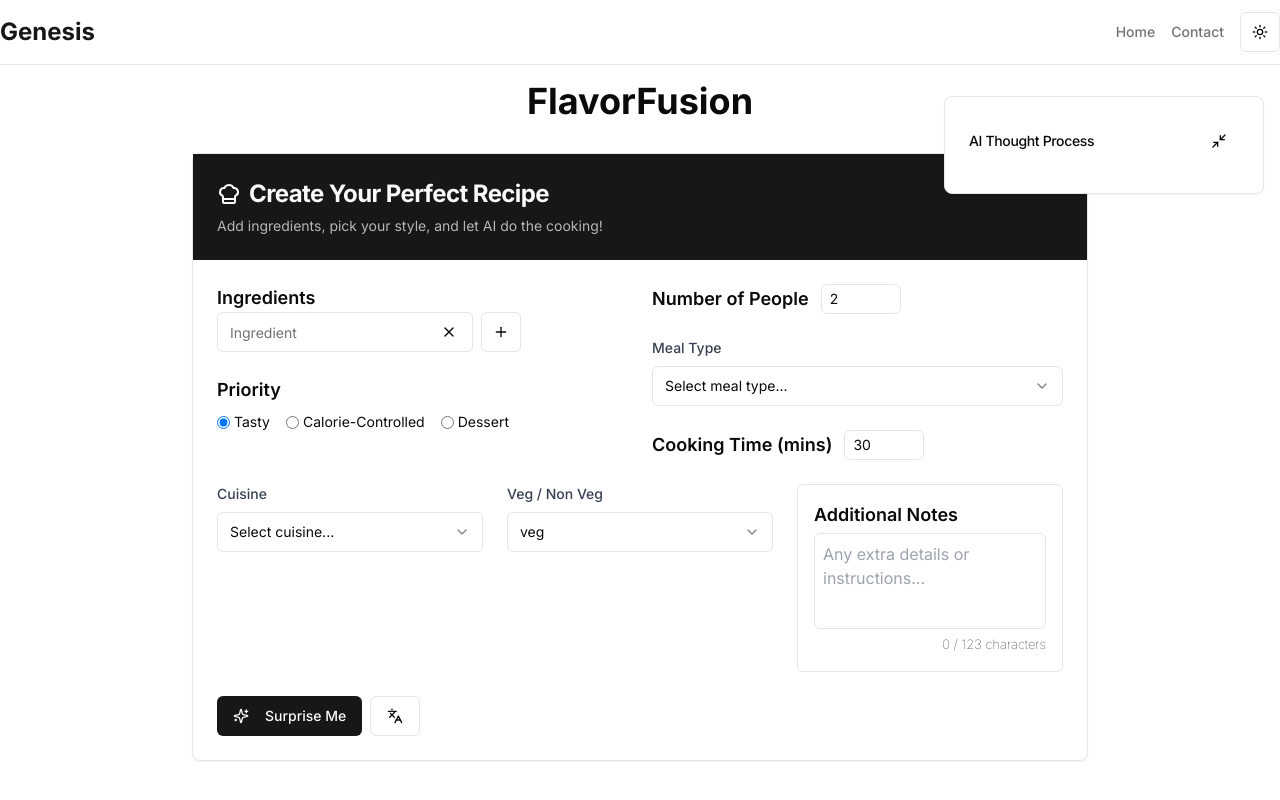
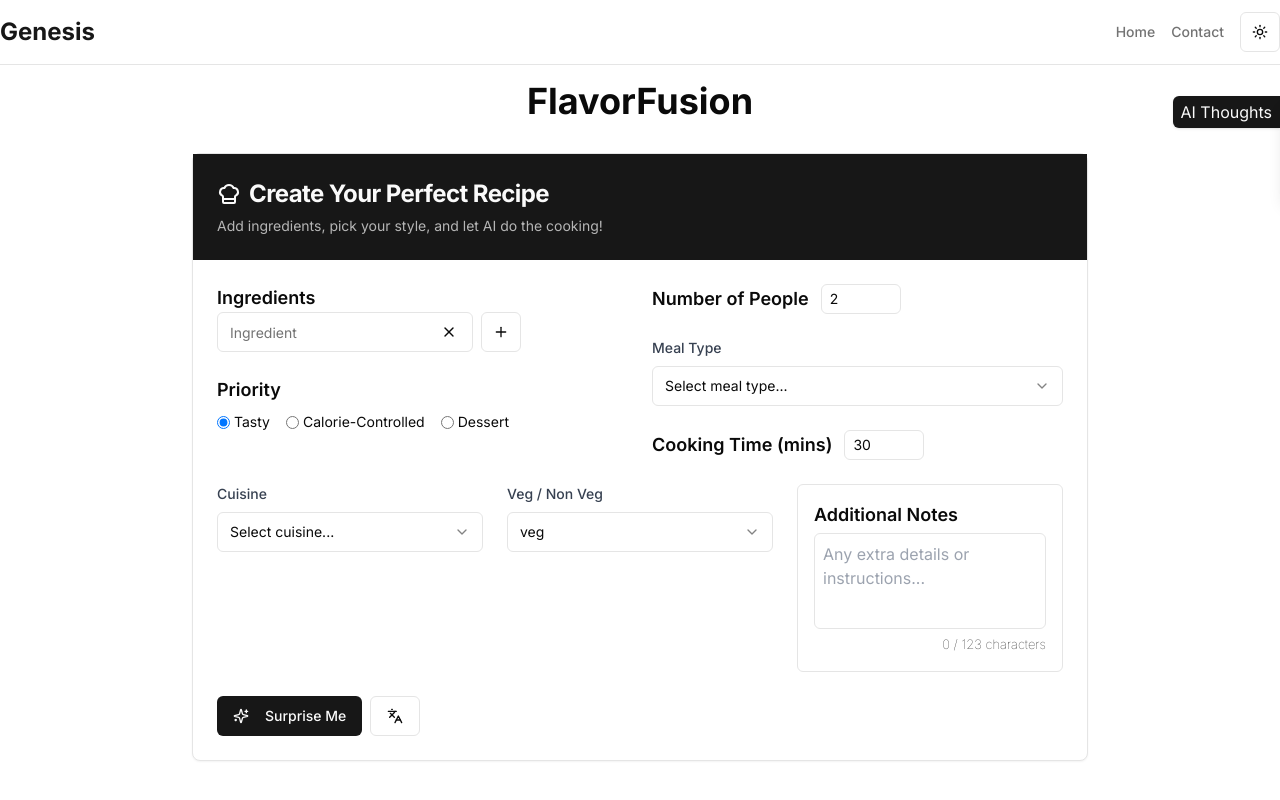
Before and after one commit to pokharnajay/project-genesis, a Next.js app: page /chefai in a window 1280 px wide. Shown: the top 800 px of the page. Built offline with nearby package versions, Linux system fonts and the light colour scheme.

Commit message:
AI thoughts update

```diff
--- a/components/thought-process-box.tsx
+++ b/components/thought-process-box.tsx
@@ -1,76 +1,74 @@
 "use client";
 
-import { useState, useEffect, useRef } from "react";
+import React, { useState, useRef, useEffect } from "react";
+import { motion } from "framer-motion";
 import { Card, CardContent, CardHeader, CardTitle } from "@/components/ui/card";
 import { Button } from "@/components/ui/button";
-import { motion, AnimatePresence } from "framer-motion";
-import { Minimize2, Maximize2 } from "lucide-react";
-import ReactMarkdown from "react-markdown";
-import { Typewriter } from 'react-simple-typewriter';
+import { X } from "lucide-react";
+import { Typewriter } from "react-simple-typewriter";
 
 interface ThoughtProcessBoxProps {
   /** An array of strings to display as the AI's reasoning or chain-of-thought. */
   reasoningMessages: string[];
-
-  /** Controls whether the box is minimized. */
-  isMinimized: boolean;
-  /** Function to toggle the minimization state. */
-  setIsMinimized: (value: boolean) => void;
 }
 
+/**
+ * Simple slide-in/out animation from the right.
+ */
+const containerVariants = {
+  open: { x: 0 },
+  closed: { x: "100%" },
+};
 
+export function ThoughtProcessBox({ reasoningMessages }: ThoughtProcessBoxProps) {
+  // isOpen = whether the main box is currently visible.
+  const [isOpen, setIsOpen] = useState(false);
 
-export function ThoughtProcessBox({
-  reasoningMessages,
-  isMinimized,
-  setIsMinimized,
-}: ThoughtProcessBoxProps) {
-  // 1) Use a ref for auto-scrolling
+  // For auto-scrolling
   const thoughtsRef = useRef<HTMLUListElement>(null);
 
-  // 2) Whenever reasoningMessages changes, scroll to bottom
   useEffect(() => {
     if (!thoughtsRef.current) return;
     thoughtsRef.current.scrollTop = thoughtsRef.current.scrollHeight;
-  }, [reasoningMessages]);
+  }, [reasoningMessages, isOpen]);
 
   return (
+    <>
+      {/*
+        1) The small "tab" pinned to the right edge.
+           Only show it if the box is not open.
+      */}
+      {!isOpen && (
+        <motion.button
+          className="fixed top-24 right-0 z-50 bg-primary text-primary-foreground
+                     px-2 py-1 rounded-l-md shadow hover:bg-primary/90"
+          onClick={() => setIsOpen(true)}
+          whileHover={{ scale: 1.05 }}
+        >
+          AI Thoughts
+        </motion.button>
+      )}
+
+      {/*
+        2) The main box (a card) that slides in/out from the right.
+           It's pinned at top-24, right-0, with a fixed width (w-80).
+      */}
       <motion.div
-      initial={{ opacity: 0, y: 50 }}
-      animate={{ opacity: 1, y: 0 }}
-      transition={{ duration: 0.5 }}
-      className="fixed top-24 right-4 w-80 z-50"
+        className="fixed top-24 right-0 z-50 w-80"
+        animate={isOpen ? "open" : "closed"}
+        variants={containerVariants}
+        transition={{ type: "spring", damping: 20, stiffness: 300 }}
       >
-      <Card>
-        <CardHeader className="flex flex-row items-center justify-between space-y-0 pb-2">
+        <Card className="shadow-lg">
+          <CardHeader className="flex flex-row items-center justify-between pb-2">
             <CardTitle className="text-sm font-medium">AI Thought Process</CardTitle>
-          <Button
-            variant="ghost"
-            size="icon"
-            onClick={() => setIsMinimized(!isMinimized)}
-          >
-            {isMinimized ? (
-              <Maximize2 className="h-4 w-4" />
-            ) : (
-              <Minimize2 className="h-4 w-4" />
-            )}
+            {/* Close button to slide box back out */}
+            <Button variant="ghost" size="icon" onClick={() => setIsOpen(false)}>
+              <X className="h-4 w-4" />
             </Button>
           </CardHeader>
-        <AnimatePresence initial={false}>
-          {!isMinimized && (
-            <motion.div
-              key="content"
-              initial="collapsed"
-              animate="open"
-              exit="collapsed"
-              variants={{
-                open: { opacity: 1, height: "auto" },
-                collapsed: { opacity: 0, height: 0 },
-              }}
-              transition={{ duration: 0.3, ease: "easeInOut" }}
-            >
+
           <CardContent className="hide-scrollbar">
-                {/* .hide-scrollbar hides the scrollbar; max-h-64 sets the height limit. */}
             <ul
               ref={thoughtsRef}
               className="max-h-64 overflow-auto hide-scrollbar space-y-2"
@@ -83,21 +81,17 @@ export function ThoughtProcessBox({
                   transition={{ duration: 0.3, delay: idx * 0.05 }}
                   className="text-xs text-muted-foreground border-b pb-1 mb-1"
                 >
-                      {/* {msg} */}
-                      {/* <ReactMarkdown>{msg}</ReactMarkdown> */}
                   <Typewriter
                     words={[msg]}
                     typeSpeed={5}
-                        cursor = {false}
+                    cursor={false}
                   />
                 </motion.li>
               ))}
             </ul>
           </CardContent>
-            </motion.div>
-          )}
-        </AnimatePresence>
         </Card>
       </motion.div>
+    </>
   );
 }
```
Lines whose indentation alone changed are shown as unchanged.
